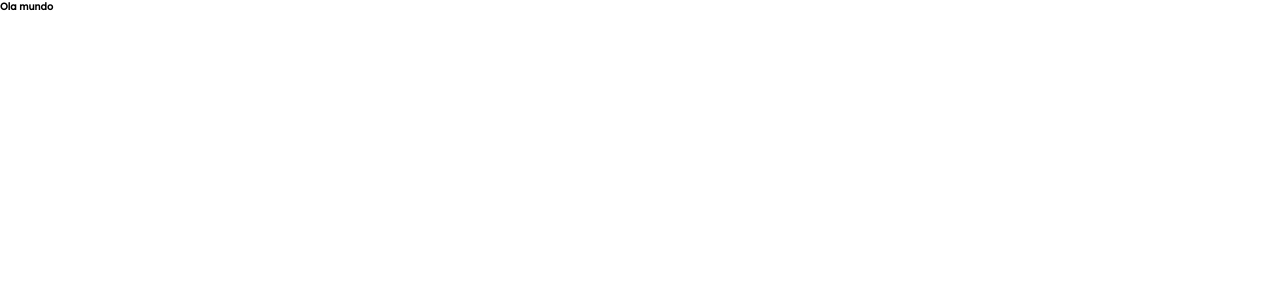
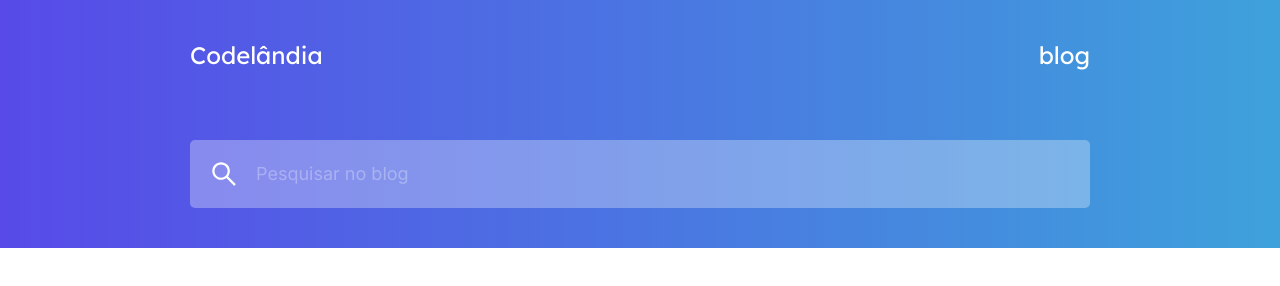
Before and after one commit to ghdpreto/codelandia, a plain HTML site: page index.html in a window 1280 px wide. Drawn offline with Linux system fonts and the light colour scheme.

Commit message:
cria header

```diff
--- a/index.html
+++ b/index.html
@@ -13,18 +13,35 @@
       rel="stylesheet"
     />
 
-
     <!-- RESET -->
-    <link rel="stylesheet" href="reset.css">
+    <link rel="stylesheet" href="reset.css" />
 
     <!-- CSS -->
-    <link rel="stylesheet" href="style.css">
+    <link rel="stylesheet" href="style.css" />
 
     <title>Codelandia</title>
   </head>
   <body>
+    <header class="c-header">
+      <div class="container">
+        <div class="c-header__content">
+          <h1 class="c-header__title">Codelândia</h1>
+          <h1 class="c-header__title">blog</h1>
+        </div>
 
-<h1>Ola mundo</h1>
-
-  </body>
+        <div class="c-search">
+          <img
+            class="c-search__icon"
+            src="./assets/search-outlined.svg"
+            alt="Pesquisar"
+          />
+          <input
+            class="c-search__input"
+            type="text"
+            placeholder="Pesquisar no blog"
+          />
+        </div>
+      </div>
+        </header>
+    </body>
 </html>
--- a/reset.css
+++ b/reset.css
@@ -1,13 +1,14 @@
 :root {
-    --blue: #574AE8;
-    --grey-light: #F3F5F7;
-    --white: #FFFFFF;
+  --blue: #574ae8;
+  --grey-light: #f3f5f7;
+  --white: #ffffff;
+  --white-light: rgba(255,255,255, .3);
 
   --title-dark: #313131;
-    --text-light: #B6B6B6;
-    --gradient-color:  rgba(87,74,232,1) 0%, rgba(9,9,121,1) 0%, rgba(62,161,219,1) 100%;
+  --text-light: #b6b6b6;
+  --gradient-color:  #574AE8 0%, #3EA1DB 100%;
+
 }
-
 
 * {
   margin: 0;
@@ -20,13 +21,20 @@ html {
   font-size: 62.5%;
 }
 
-body {
+body, input {
   font-size: 1rem;
-    font-family: 'Inter', sans-serif;
+  font-family: "Inter", sans-serif;
   color: var(--grey);
 }
 
-h1, h2 {
-    font-family: 'Lexend Deca', sans-serif;
-    font-size: 1rem;
+h1,
+h2 {
+  font-family: "Lexend Deca", sans-serif;
+  font-weight: 400;
+  color: var(--white);
 }
+
+.container {
+  margin: 0 auto;
+  max-width: 90rem;
+}
--- a/style.css
+++ b/style.css
@@ -1,2 +1,55 @@
 /* font-family: 'Inter', sans-serif; */
 /* font-family: 'Lexend Deca', sans-serif; */
+
+
+/* HEADER */
+.c-header {
+    background-image: linear-gradient(90deg, var(--gradient-color));
+    padding: 4rem 0;
+}
+
+.c-header__content {
+    display: flex;
+    align-items: center;
+    justify-content: space-between;
+}
+
+.c-header__title {
+    font-size: 2.4rem;
+}
+
+/* INPUT SEARCH */
+
+.c-search {
+    display: flex;
+    margin-top: 7rem;
+    width: 100%;
+    background-color: var(--white-light);
+    border-radius: .5rem;
+    border: .2rem solid transparent;
+
+    transition: 200ms border;
+}
+
+.c-search:focus-within {
+    border: .2rem solid var(--white);
+}
+
+.c-search__icon {
+    margin: 1.7rem;
+}
+
+.c-search__input {
+    width: 100%;
+    background-color: transparent;
+    border: none;
+    outline: none;
+    padding: 2rem 2rem 2rem 0;
+    color: var(--white);
+    font-size: 1.8rem;
+    line-height: 2.2rem;
+}
+
+.c-search__input::placeholder {
+    color: var(--white-light);
+}
```
Lines whose indentation alone changed are shown as unchanged.
